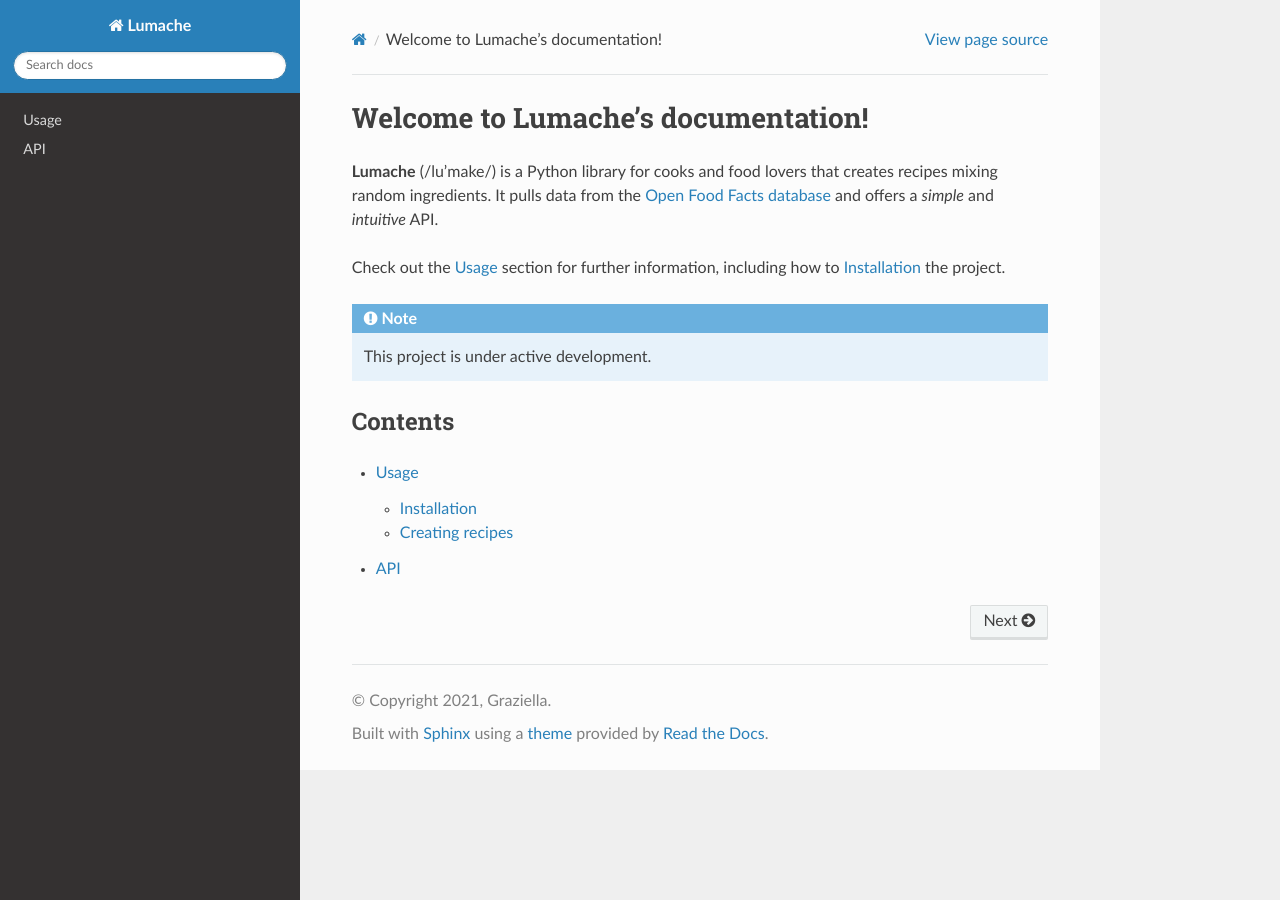
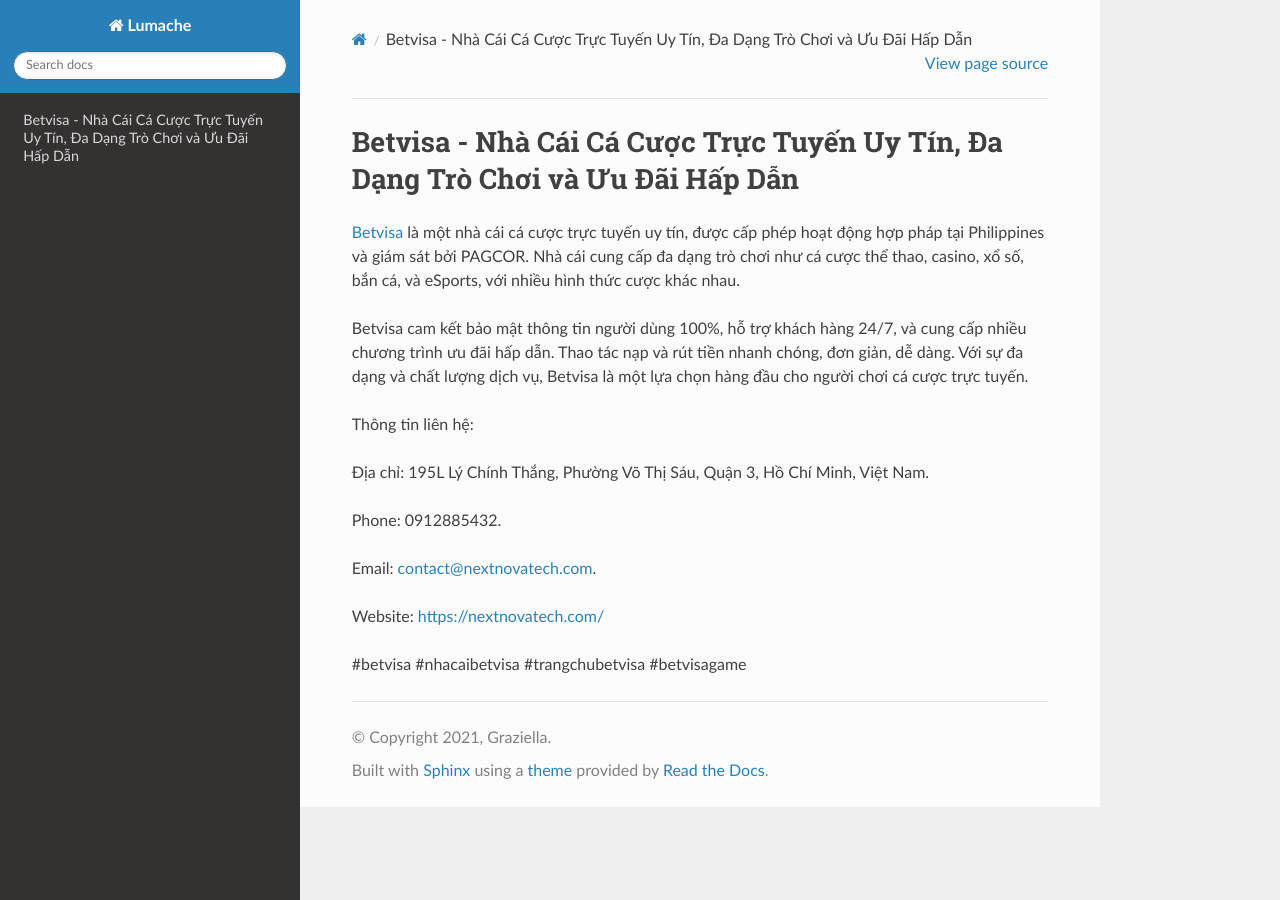
Before and after one commit to antonniotrombeta/nextnovatechcom, a Sphinx documentation site: the page built from docs/source/index.rst, in a window 1280 px wide. Built offline with Sphinx 7.4.7 and the Read the Docs theme 3.1.0, drawn with Linux system fonts in a browser that asks for light colours.

Commit message:
Update index.rst

```diff
--- a/docs/source/index.rst
+++ b/docs/source/index.rst
@@ -1,22 +1,18 @@
-Welcome to Lumache's documentation!
+Betvisa - Nhà Cái Cá Cược Trực Tuyến Uy Tín, Đa Dạng Trò Chơi và Ưu Đãi Hấp Dẫn
 ===================================
 
-**Lumache** (/lu'make/) is a Python library for cooks and food lovers
-that creates recipes mixing random ingredients.
-It pulls data from the `Open Food Facts database <https://world.openfoodfacts.org/>`_
-and offers a *simple* and *intuitive* API.
+`Betvisa <https://nextnovatech.com/>`_ là một nhà cái cá cược trực tuyến uy tín, được cấp phép hoạt động hợp pháp tại Philippines và giám sát bởi PAGCOR. Nhà cái cung cấp đa dạng trò chơi như cá cược thể thao, casino, xổ số, bắn cá, và eSports, với nhiều hình thức cược khác nhau.
 
-Check out the :doc:`usage` section for further information, including
-how to :ref:`installation` the project.
+Betvisa cam kết bảo mật thông tin người dùng 100%, hỗ trợ khách hàng 24/7, và cung cấp nhiều chương trình ưu đãi hấp dẫn. Thao tác nạp và rút tiền nhanh chóng, đơn giản, dễ dàng. Với sự đa dạng và chất lượng dịch vụ, Betvisa là một lựa chọn hàng đầu cho người chơi cá cược trực tuyến.
 
-.. note::
+Thông tin liên hệ:
 
-   This project is under active development.
+Địa chỉ: 195L Lý Chính Thắng, Phường Võ Thị Sáu, Quận 3, Hồ Chí Minh, Việt Nam.
 
-Contents
---------
+Phone: 0912885432.
 
-.. toctree::
+Email:  contact@nextnovatech.com.
 
-   usage
-   api
+Website: https://nextnovatech.com/
+
+#betvisa #nhacaibetvisa #trangchubetvisa #betvisagame
```
